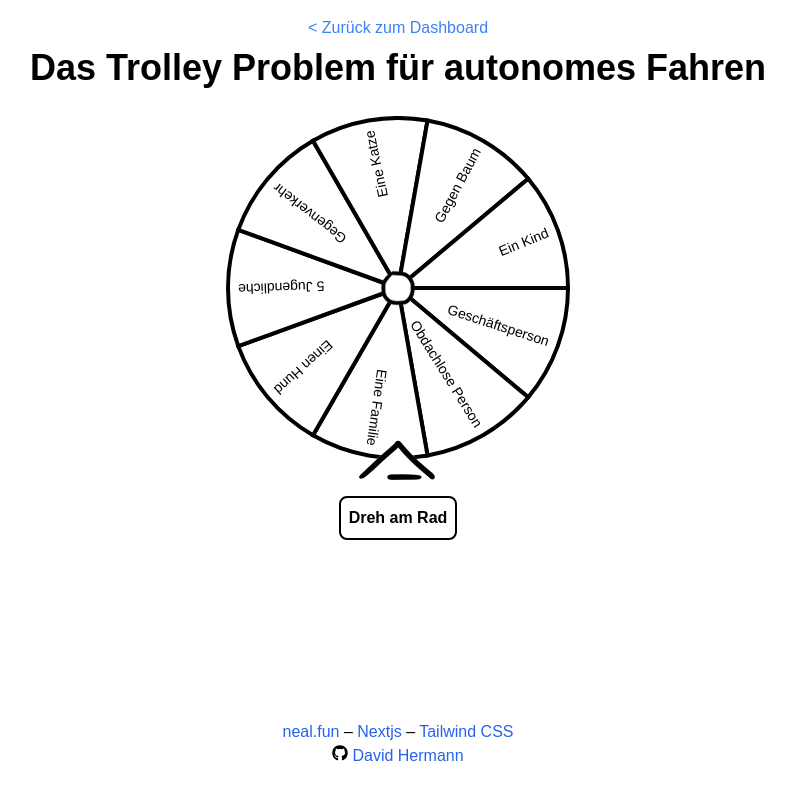
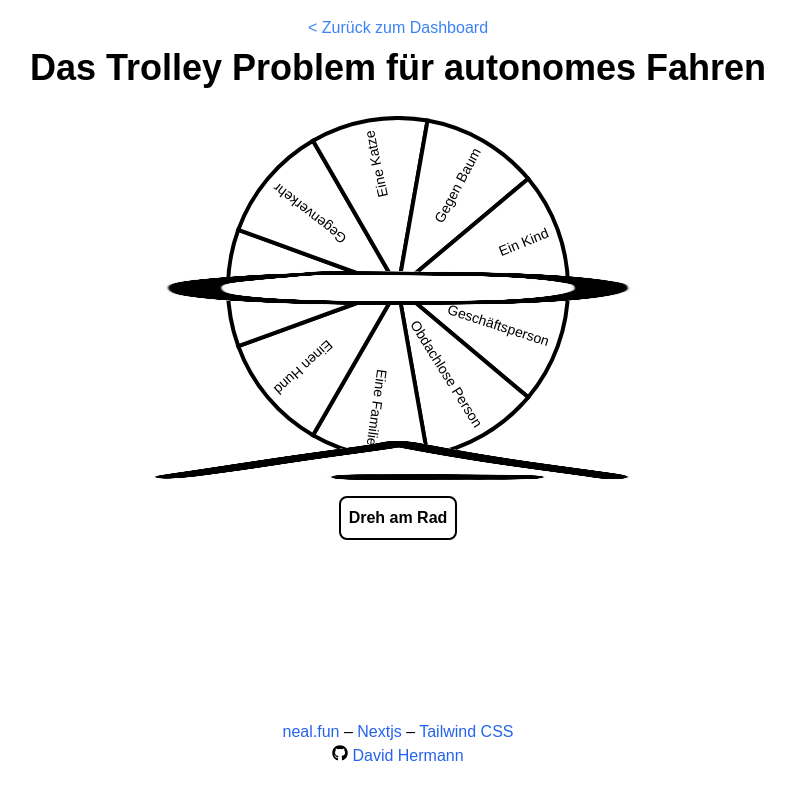
Before and after one commit to david-stefan-hermann/trolley-problem, a Next.js app: page /spin in a window 1280 px wide. Shown: the whole page, without its empty margins (242-1037 px from the left). Built offline with nearby package versions, Linux system fonts and the light colour scheme; a web font is replaced by a local one.

Commit message:
switched to nextjs image

```diff
--- a/src/app/Scenario.jsx
+++ b/src/app/Scenario.jsx
@@ -3,6 +3,7 @@ import Button from '../components/Button'
 import Buttons from '../components/Buttons'
 import useSurveyVotes from '../hooks/useSurveyVotes'
 
+import Image from 'next/image'
 const placeholderImage = '/ghost.jpg'
 
 const Scenario = ({ scenario, scenarioID, onNextScenario }) => {
@@ -46,7 +47,9 @@ const Scenario = ({ scenario, scenarioID, onNextScenario }) => {
             <div className="font-semibold w-full max-w-3xl text-center flex flex-col items-center">
                 {outcome ? (
                     <>
-                        <img
+                        <Image
+                            width={500}
+                            height={500}
                             src={outcome.image}
                             alt="Outcome Illustration"
                             className="w-full mb-4 md:max-w-lg 2xl:max-w-none"
@@ -67,7 +70,9 @@ const Scenario = ({ scenario, scenarioID, onNextScenario }) => {
                     </>
                 ) : (
                     <>
-                        <img
+                        <Image
+                            width={500}
+                            height={500}
                             src={scenario.initialImage}
                             alt="Initial State Illustration"
                             className="w-full mb-4 md:max-w-lg 2xl:max-w-none"
--- a/src/app/StartScreen.jsx
+++ b/src/app/StartScreen.jsx
@@ -3,6 +3,7 @@
 import React from 'react'
 import Buttons from '../components/Buttons'
 import Button from '../components/Button'
+import Image from 'next/image'
 
 const placeholderImage = '/ghost.jpg'
 const splashImage = '/splash.jpeg'
@@ -13,7 +14,9 @@ const StartScreen = ({ setReadMessage }) => {
         <>
             <div className="font-semibold w-full max-w-3xl text-center mt-2 flex flex-col items-center">
 
-                <img
+                <Image
+                    width={500}
+                    height={500}
                     src={splashImage}
                     alt="Initial State Illustration"
                     className="w-full mb-4 md:max-w-lg 2xl:max-w-none"
--- a/src/app/dashboard/QrDisplay.jsx
+++ b/src/app/dashboard/QrDisplay.jsx
@@ -1,4 +1,6 @@
 import React from 'react'
+
+import Image from 'next/image'
 
 const qr_code = '/cm.avernus.cloud.png'
 
@@ -7,7 +9,9 @@ const QrDisplay = ({ hideQrCode }) => {
         <div className="fixed top-0 left-0 w-screen h-screen flex flex-col items-center justify-center bg-white z-20 opacity-90">
             <div className='w-full max-w-xl'>
                 <h1 className="text-3xl sm:text-4xl md:text-5xl font-bold font-mono text-center">cm.avernus.cloud</h1>
-                <img
+                <Image
+                    width={500}
+                    height={500}
                     src={qr_code}
                     alt="QR Code"
                     className="w-full"
@@ -16,7 +20,7 @@ const QrDisplay = ({ hideQrCode }) => {
             </div>
 
             <button
-                onClick={hideQrCode? hideQrCode : () => {}}
+                onClick={hideQrCode ? hideQrCode : () => { }}
                 className="z-40 bg-gray-500 hover:bg-gray-600 text-white h-8 px-4 mr-3 mt-8 rounded"
             >
                 zurück
--- a/src/app/spin/page.jsx
+++ b/src/app/spin/page.jsx
@@ -9,6 +9,8 @@ import segments, { message } from './fortune_wheel_data'
 
 import confetti from 'canvas-confetti'
 import AudioPlayer from '../../components/AudioPlayer'
+
+import Image from 'next/image'
 
 const IconCircle = '/icons/icon-circle.png'
 const IconArrowUp = '/icons/icon-arrow-up.png'
@@ -88,7 +90,9 @@ function FortuneWheel() {
                 </div>
                 <div className='w-full h-auto flex flex-col items-center absolute top-0 right-0 bottom-0 left-0'>
                     <div className='h-full flex flex-col justify-center'>
-                        <img
+                        <Image
+                            width={500}
+                            height={500}
                             src={IconCircle}
                             alt="Middle Part Illustration"
                             className="h-9 md:h-9 2xl:h-11"
@@ -99,7 +103,9 @@ function FortuneWheel() {
             </div>
 
             <div className='w-full flex flex-col items-center pb-4 -mt-5 z-10'>
-                <img
+                <Image
+                    width={500}
+                    height={500}
                     src={IconArrowUp}
                     alt="Pointer Illustration"
                     className="h-8 md:h-10"
```
